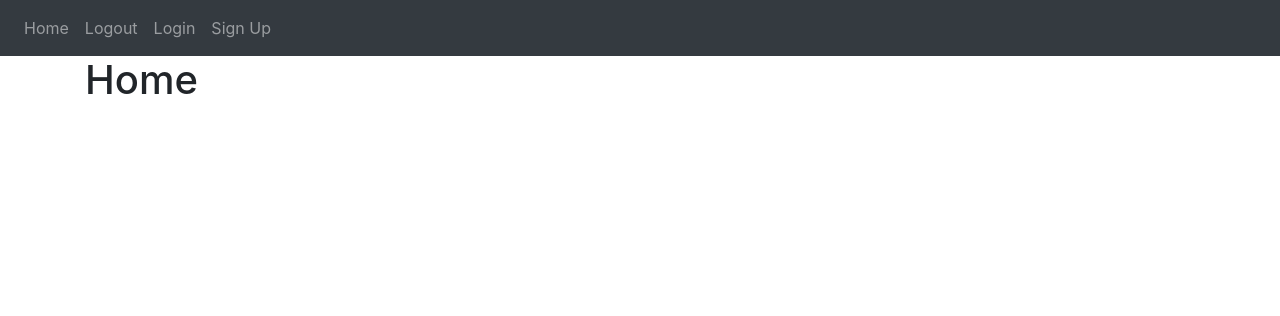
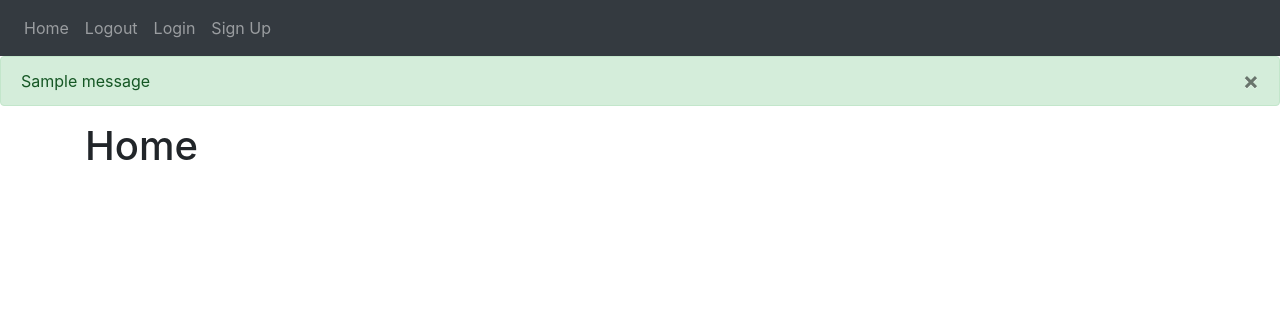
Before and after one commit to ChiXX/CSV-Parser, a Flask app: page / in a window 1280 px wide. Shown: the top 316 px of the page. Run offline with Flask 3, Linux system fonts and the light colour scheme; one stand-in notice (Sample message) is shown; some libraries are stand-ins or nearby versions.

Commit message:
flash messages

```diff
--- a/app/templates/base.html
+++ b/app/templates/base.html
@@ -36,6 +36,23 @@
         </div>
       </div>
     </nav>
+    {% with messages = get_flashed_messages(with_categories=true) %} {% if
+    messages %} {% for category, message in messages %} {% if category ==
+    'error' %}
+    <div class="alert alert-danger alter-dismissable fade show" role="alert">
+      {{ message }}
+      <button type="button" class="close" data-dismiss="alert">
+        <span aria-hidden="true">&times;</span>
+      </button>
+    </div>
+    {% else %}
+    <div class="alert alert-success alter-dismissable fade show" role="alert">
+      {{ message }}
+      <button type="button" class="close" data-dismiss="alert">
+        <span aria-hidden="true">&times;</span>
+      </button>
+    </div>
+    {% endif %} {% endfor %} {% endif %} {% endwith %}
     <div class="container">{% block content %} {% endblock %}</div>
 
     <script
```
Also changed, not shown: app/src/authentication.py (+21 -2 lines).
